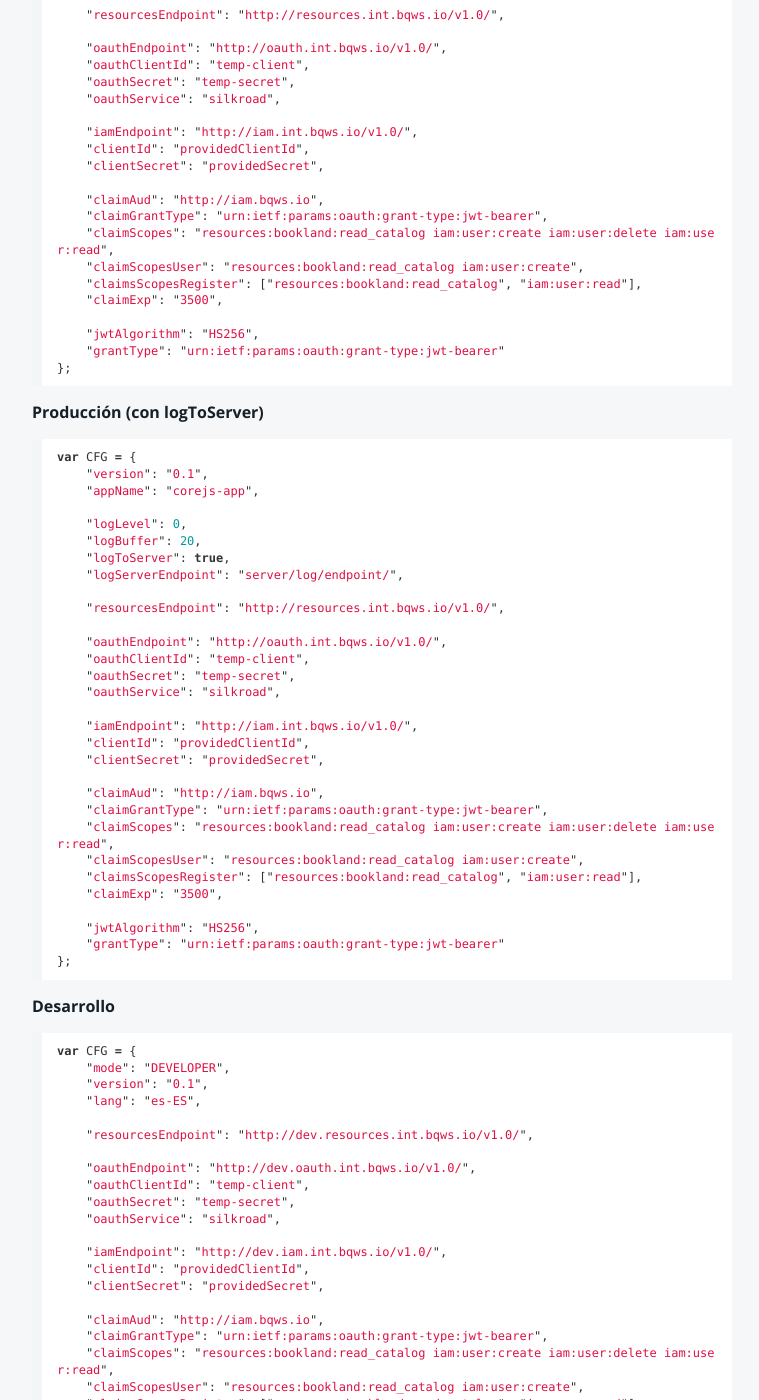
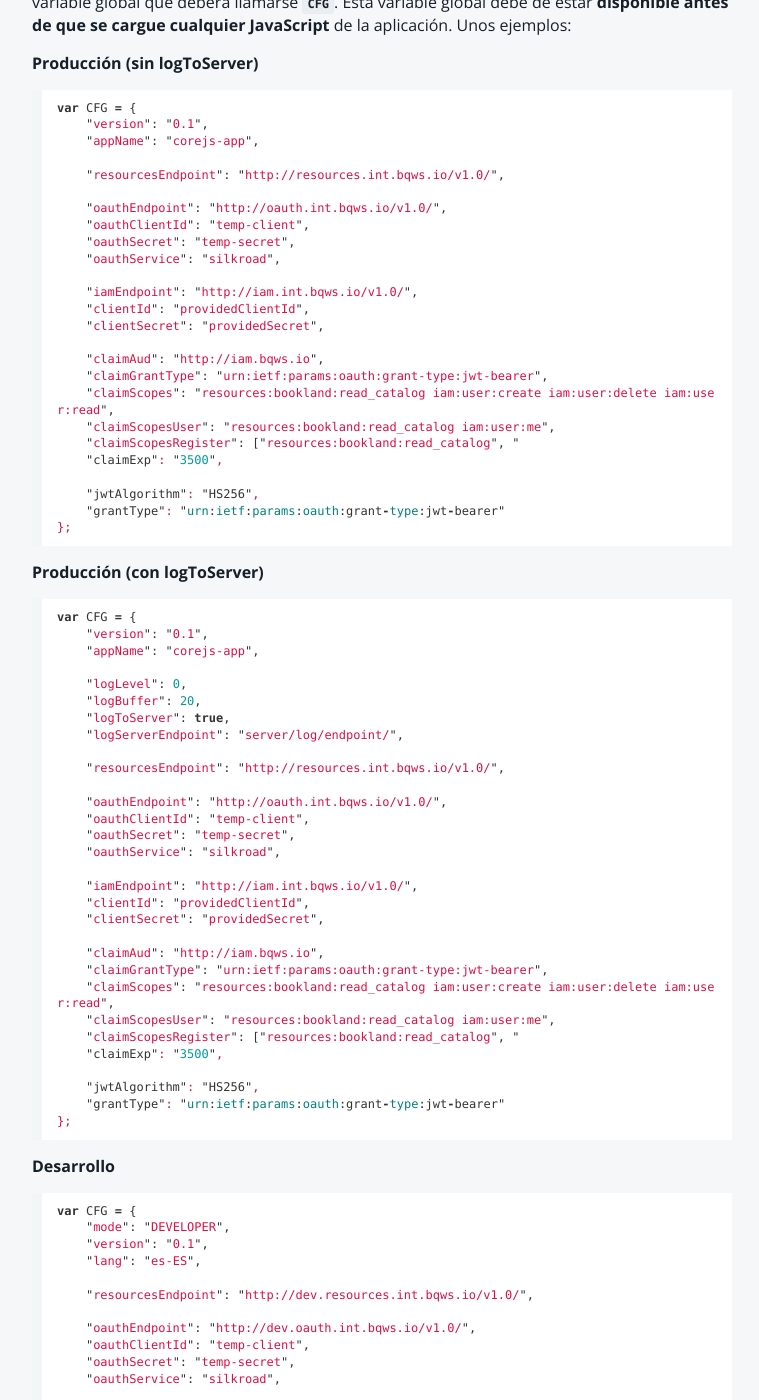
Before and after one commit to bq-devtools/corejs-doc, a Jekyll site: the page built from core_base/index.md, in a window 1280 px wide and 1400 px high, scrolled down 5782 px. Shown: the whole window, without its empty margins (258-1017 px from the left). Built offline with Jekyll 4.4.1, drawn with Linux system fonts in a browser that asks for light colours; Markdown is read by kramdown in place of the engine named in the settings; some of the changed text lies outside the part shown.

```diff
--- a/core_base/index.md
+++ b/core_base/index.md
@@ -277,8 +284,8 @@ var CFG = {
     "claimAud": "http://iam.bqws.io",
     "claimGrantType": "urn:ietf:params:oauth:grant-type:jwt-bearer",
     "claimScopes": "resources:bookland:read_catalog iam:user:create iam:user:delete iam:user:read",
-    "claimScopesUser": "resources:bookland:read_catalog iam:user:create",
-    "claimsScopesRegister": ["resources:bookland:read_catalog", "iam:user:read"],
+    "claimScopesUser": "resources:bookland:read_catalog iam:user:me",
+    "claimScopesRegister": ["resources:bookland:read_catalog", "
     "claimExp": "3500",
 
     "jwtAlgorithm": "HS256",
@@ -312,8 +319,8 @@ var CFG = {
     "claimAud": "http://iam.bqws.io",
     "claimGrantType": "urn:ietf:params:oauth:grant-type:jwt-bearer",
     "claimScopes": "resources:bookland:read_catalog iam:user:create iam:user:delete iam:user:read",
-    "claimScopesUser": "resources:bookland:read_catalog iam:user:create",
-    "claimsScopesRegister": ["resources:bookland:read_catalog", "iam:user:read"],
+    "claimScopesUser": "resources:bookland:read_catalog iam:user:me",
+    "claimScopesRegister": ["resources:bookland:read_catalog", "
     "claimExp": "3500",
 
     "jwtAlgorithm": "HS256",
@@ -343,8 +350,8 @@ var CFG = {
     "claimAud": "http://iam.bqws.io",
     "claimGrantType": "urn:ietf:params:oauth:grant-type:jwt-bearer",
     "claimScopes": "resources:bookland:read_catalog iam:user:create iam:user:delete iam:user:read",
-    "claimScopesUser": "resources:bookland:read_catalog iam:user:create",
-    "claimsScopesRegister": ["resources:bookland:read_catalog", "iam:user:read"],
+    "claimScopesUser": "resources:bookland:read_catalog iam:user:me",
+    "claimScopesRegister": ["resources:bookland:read_catalog", "
     "claimExp": "3500",
 
     "jwtAlgorithm": "HS256",
```
Also changed, not shown: other parts of core_base/index.md (+7 -0 lines).
